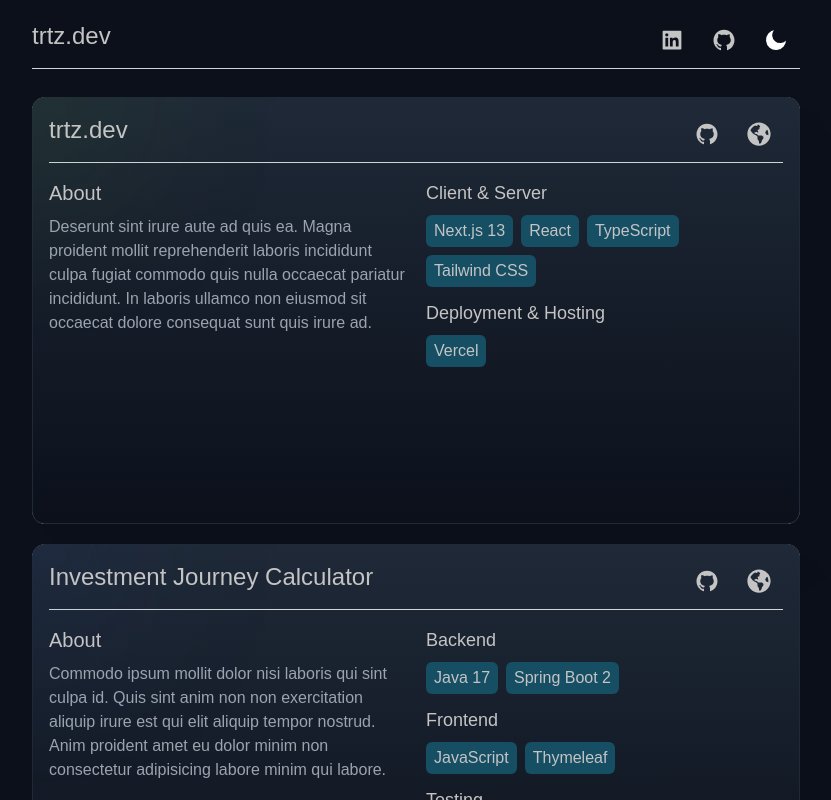
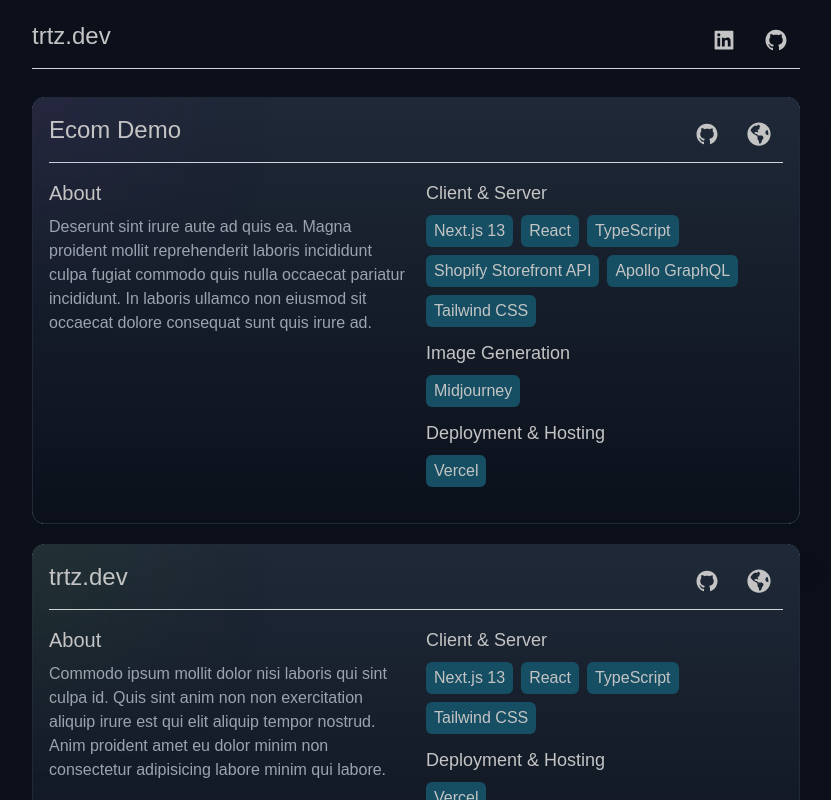
Before and after one commit to btreitz/trtz.dev, a Next.js app: page / in a window 1280 px wide. Shown: the top 800 px of the page, without its empty margins (224-1055 px from the left). Built offline with nearby package versions, Linux system fonts and the light colour scheme.

Commit message:
Add ECOM-Demo

```diff
--- a/components/header.tsx
+++ b/components/header.tsx
@@ -63,15 +63,6 @@
 								/>
 							</FramerMotionDivWrapper>
 						</li>
-						<li key={2}>
-							<FramerMotionDivWrapper
-								initial={{ opacity: 0, y: "-60px" }}
-								animate={{ opacity: 1, y: 0 }}
-								transition={{ delay: 1.2 }}
-							>
-								<ThemeSwitcher className=" cursor-pointer py-2 px-3 rounded-xl hover:bg-gray-500 dark:hover:bg-gray-100 hover:bg-opacity-10 dark:hover:bg-opacity-10" />
-							</FramerMotionDivWrapper>
-						</li>
 					</ul>
 				</div>
 			</FramerMotionDivWrapper>
--- /dev/null
+++ b/projectData/ecom-demo.json
@@ -0,0 +1,20 @@
+{
+	"name": "Ecom Demo",
+	"api": "https://api.github.com/repos/btreitz/ecom-demo",
+	"github-url": "https://github.com/btreitz/ecom-demo",
+	"url": "https://ecom-demo-nine.vercel.app/",
+	"stack": {
+		"Client & Server": [
+			"[Next.js 13](https://nextjs.org/)",
+			"[React](https://reactjs.org/)",
+			"[TypeScript](https://www.typescriptlang.org/)",
+			"[Shopify Storefront API](https://shopify.dev/docs/api/storefront)",
+			"[Apollo GraphQL](https://www.apollographql.com/)",
+			"[Tailwind CSS](https://tailwindcss.com/)"
+		],
+		"Image Generation": ["[Midjourney](https://www.midjourney.com/home)"],
+		"Deployment & Hosting": ["[Vercel](https://vercel.com/)"]
+	},
+	"startedDate": "2023",
+	"bgColor": "#7217A4"
+}
--- a/projectData/projects.json
+++ b/projectData/projects.json
@@ -1 +1 @@
-["trtz.dev", "investment-journey-calculator"]
+["ecom-demo", "trtz.dev", "investment-journey-calculator"]
```
